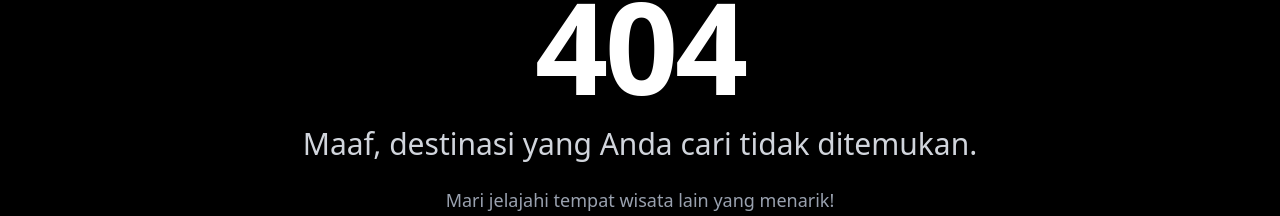
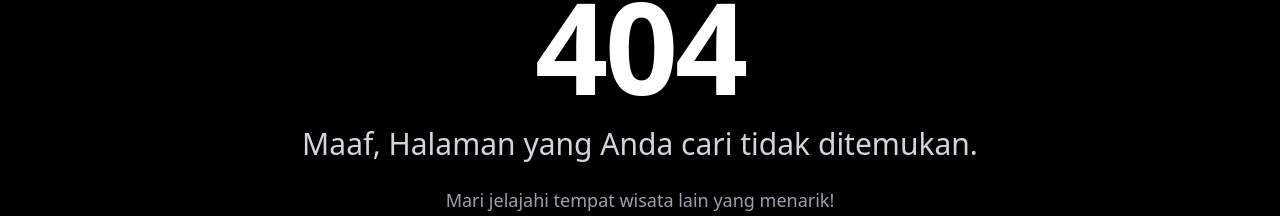
Before and after one commit to aAAiman/capstone, a React (Vite) app: page /detail-wisata/1 in a window 1280 px wide. Shown: the part 262-478 px from the top of the page. Built offline with nearby package versions, Linux system fonts and the light colour scheme; no server answers.

Commit message:
fix: notfound page

```diff
--- a/src/components/Notfoundpage.jsx
+++ b/src/components/Notfoundpage.jsx
@@ -4,10 +4,9 @@ import { Link } from 'react-router-dom';
 const NotFoundPage = () => {
   return (
     <div className="min-h-screen bg-black flex flex-col items-center justify-center text-white font-sans relative">
-      {/* Konten utama tetap di tengah */}
       <h1 className="text-8xl md:text-9xl font-bold tracking-tight mb-4">404</h1>
       <p className="text-2xl md:text-3xl text-gray-300 mb-6 text-center">
-        Maaf, destinasi yang Anda cari tidak ditemukan.
+        Maaf, Halaman yang Anda cari tidak ditemukan.
       </p>
       <p className="text-lg text-gray-400 mb-8 text-center">
         Mari jelajahi tempat wisata lain yang menarik!
@@ -19,7 +18,6 @@ const NotFoundPage = () => {
         Kembali ke Beranda
       </Link>
 
-      {/* Elemen dekoratif diposisikan di paling bawah */}
       <div className="absolute bottom-4 left-0 right-0 flex justify-center">
         <div className="flex items-center gap-4">
           <div className="w-16 h-px bg-white/20"></div>
```
